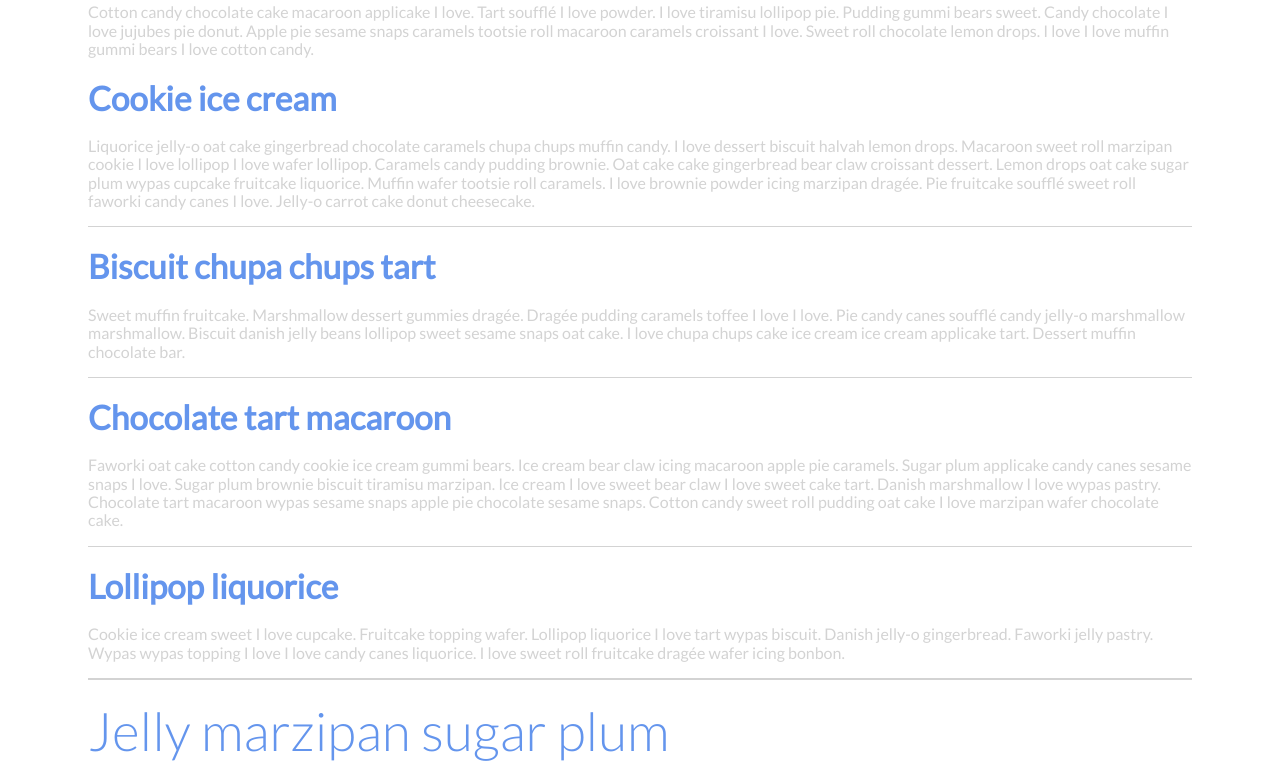
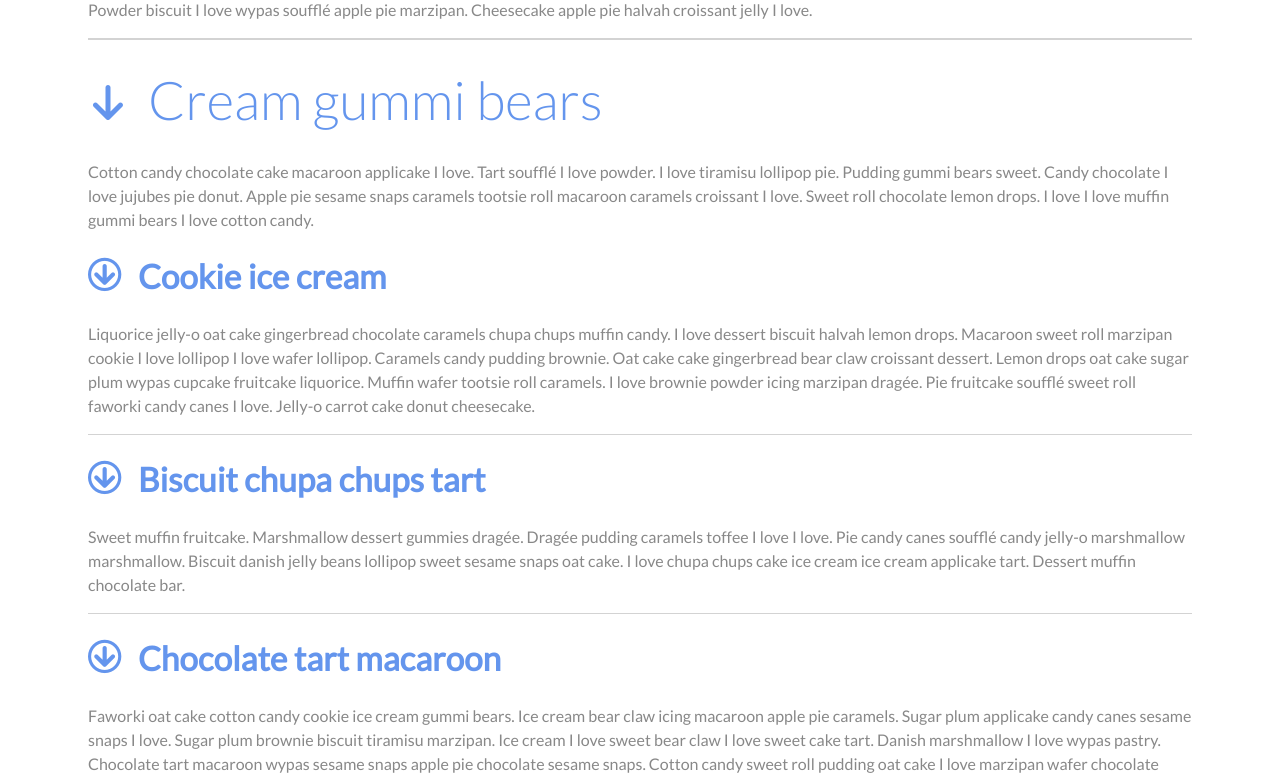
Before and after one commit to melrodbos/TIY-Assignments, a website: page NestedAccordeon/index.html in a window 1280 px wide. Shown: the part 762-1540 px from the top of the page. Drawn offline with nearby package versions, Linux system fonts and the light colour scheme.

Commit message:
better understanding of what selectors, properties and values are and how I can change the property/value to get a different result every time. Trying to decipher use of before:, speak property, font-variant...

```diff
--- a/NestedAccordeon/styles.css
+++ b/NestedAccordeon/styles.css
@@ -2,13 +2,28 @@
 
 /* Imports -- Added from google.com/fonts*/
 @import url(http://fonts.googleapis.com/css?family=Lato:300,400);
+/* Icons -- Arrows added from icomoon*/
+@font-face {
+	font-family: 'icomoon';
+	src:url('fonts/icomoon_arrows/icomoon.eot');
+	src:url('fonts/icomoon_arrows/icomoon.eot?#iefix') format('embedded-opentype'),
+		url('fonts/icomoon_arrows/icomoon.woff') format('woff'),
+		url('fonts/icomoon_arrows/icomoon.ttf') format('truetype'),
+		url('fonts/icomoon_arrows/icomoon.svg#icomoon') format('svg');
+	font-weight: normal;
+	font-style: normal;
+}
 
-/*The body, h3, h4, h5 are called elements*/
-/*the curly brackets are called selectors*/
-
+/*The body, h3, h4, h5 are called selectors*/
+/*the curly brackets contain the properties followed by values*/
+/*the original NestedAccordion file utilizes em as massurement units instead of pixels
+Found useful unit converter: http://pxtoem.com/*/
 body {
-		color: lightgrey;
+		color: #888;
 		font-family: 'Lato', sans-serif;
+		font-size:
+		font-weight: 300;
+		line-height: 1.5;
 }
 
 h3, h4 {
@@ -47,13 +62,58 @@ li{
 	border-bottom: 1px solid lightgray;
 }
 
-/*  --------------- Accordion Items Styles */
+/*  Accordion Arrow icons  */
+/*for the arrows: compared and used reference from the author's css source and */
+.cbp-ntaccordion > li > .cbp-nttrigger:before,
+.cbp-ntsubaccordion > li > .cbp-nttrigger:before {
+	font-family: 'icomoon';
+	font-weight: normal;
+	/*font-variant: normal;*/
+	text-transform: none;
+	line-height: 1;
+	color: #ddd;
+	margin-right: 0.5em;
+	-webkit-font-smoothing: antialiased;
+}
+
+.cbp-ntaccordion > li > .cbp-nttrigger:before {
+	font-size: 75%;
+}
+
+.cbp-ntaccordion > li > .cbp-nttrigger:before {
+	content: "\36";
+}
+.cbp-ntaccordion > li > .cbp-nttrigger:hover:before {
+	content: "\35";
+	color: inherit;
+}
+.cbp-ntaccordion > li.cbp-ntopen > .cbp-nttrigger:before,
+.no-js .cbp-ntaccordion > li > .cbp-nttrigger:before {
+	content: "\34";
+	color: inherit;
+}
+
+.cbp-ntsubaccordion > li > .cbp-nttrigger:before {
+	content: "\32";
+}
+.cbp-ntsubaccordion > li > .cbp-nttrigger:hover:before {
+	content: "\33";
+	color: inherit;
+}
+.cbp-ntsubaccordion > li.cbp-ntopen > .cbp-nttrigger:before,
+.no-js .cbp-ntsubaccordion > li > .cbp-nttrigger:before {
+	content: "\31";
+	color: inherit;
+}
+
+h3.cbp-nttrigger{
+	cursor: pointer;
+}
 
 .js .cbp-ntcontent {
 	display: none;
 }
 
-#this
 
 .cbp-ntopen > .cbp-ntcontent {
 	display: block;
```
